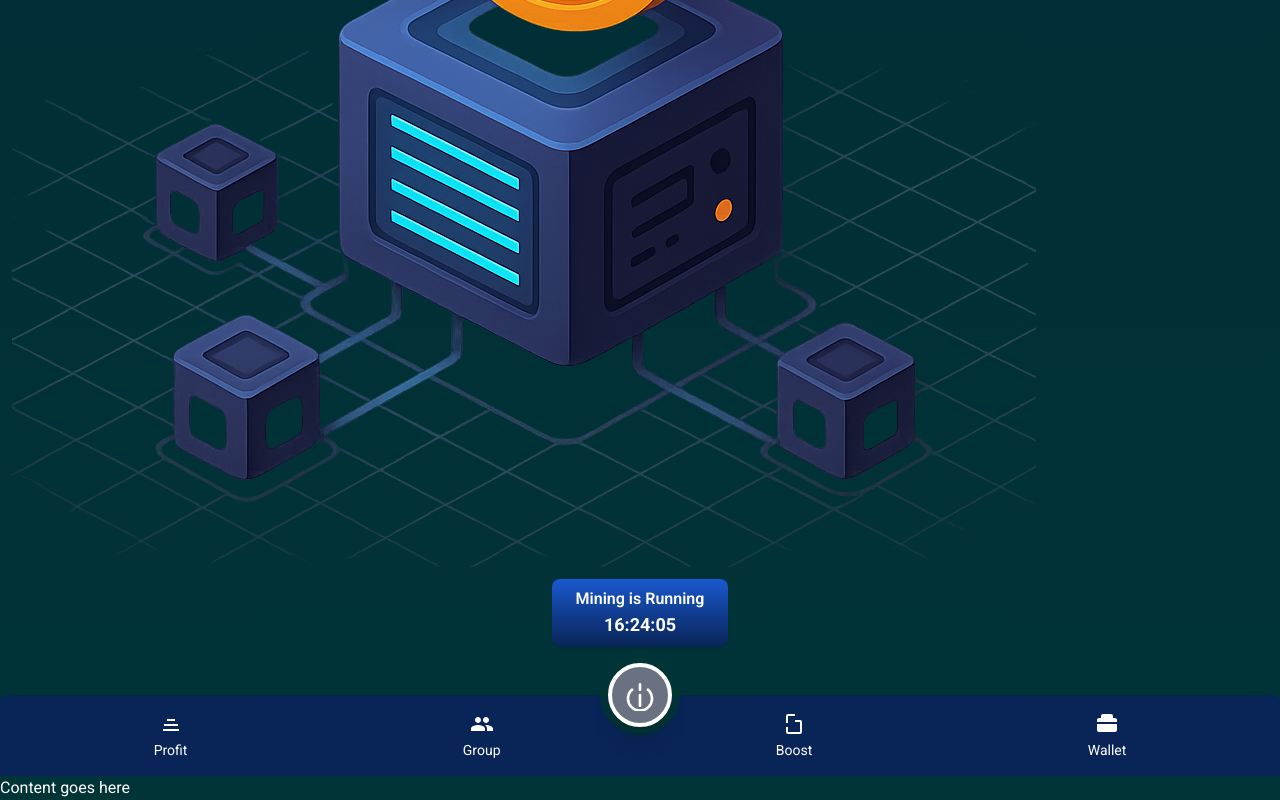
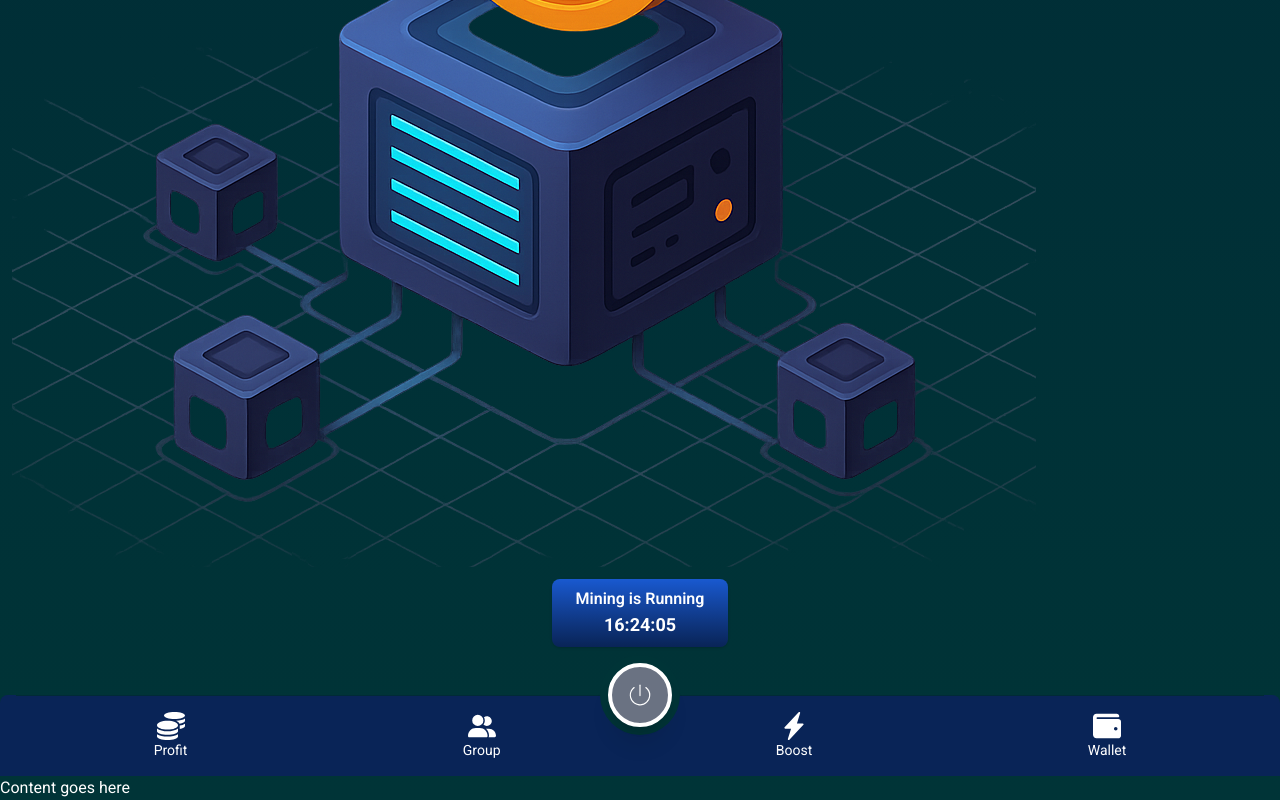
Before and after one commit to Arif-Islam21/hutbit, a React (Vite) app: page / in a window 1280 px wide. Shown: the part 681-1481 px from the top of the page. Built offline with nearby package versions, Linux system fonts and the light colour scheme.

Commit message:
loading page done

```diff
--- a/src/Components/Home/BottomNav.jsx
+++ b/src/Components/Home/BottomNav.jsx
@@ -1,50 +1,34 @@
+import { CiPower } from "react-icons/ci";
+import { FaCoins, FaWallet } from "react-icons/fa";
+import { FaUserGroup } from "react-icons/fa6";
+import { BsLightningChargeFill } from "react-icons/bs";
+
 const BottomNav = () => {
   return (
     <div class="bg-button-bg relative w-full  mx-auto rounded-t-lg pb-4 mt-12 px-4 text-white">
-      <div class="absolute bg-second rounded-full p-2 top-0 left-1/2 transform -translate-x-1/2 -translate-y-1/2 z-10">
+      <button class="absolute cursor-pointer bg-second rounded-full p-2 top-0 left-1/2 transform -translate-x-1/2 -translate-y-1/2 z-10">
         <div class="rounded-full bg-gray-500 border-4 border-white shadow-xl w-16 h-16 flex items-center justify-center">
-          <svg
-            xmlns="http://www.w3.org/2000/svg"
-            class="h-8 w-8 text-white"
-            fill="none"
-            viewBox="0 0 24 24"
-            stroke="currentColor"
-          >
-            <path
-              stroke-linecap="round"
-              stroke-linejoin="round"
-              stroke-width="2"
-              d="M12 4v4m0 4v8m6-12a9 9 0 11-12 0"
-            />
-          </svg>
+          <CiPower size={28} />
         </div>
-      </div>
+      </button>
 
       <div class="flex justify-around items-center mt-8 pt-4 border-t border-first">
-        <div class="flex flex-col items-center">
-          <svg class="w-6 h-6 mb-1" fill="white" viewBox="0 0 24 24">
-            <path d="M4 17v2h16v-2H4zm1-5v2h14v-2H5zm3-5v2h8V7H8z" />
-          </svg>
+        <button class="flex flex-col cursor-pointer items-center">
+          <FaCoins size={28} />
           <span class="text-sm">Profit</span>
-        </div>
-        <div class="flex flex-col items-center">
-          <svg class="w-6 h-6 mb-1" fill="white" viewBox="0 0 24 24">
-            <path d="M16 11c1.66 0 2.99-1.34 2.99-3S17.66 5 16 5s-3 1.34-3 3 1.34 3 3 3zm-8 0c1.66 0 2.99-1.34 2.99-3S9.66 5 8 5 5 6.34 5 8s1.34 3 3 3zm0 2c-2.33 0-7 1.17-7 3.5V19h14v-2.5c0-2.33-4.67-3.5-7-3.5zm8 0c-.29 0-.62.02-.97.05 1.16.84 1.97 1.97 1.97 3.45V19h6v-2.5c0-2.33-4.67-3.5-7-3.5z" />
-          </svg>
+        </button>
+        <button class="flex flex-col items-center cursor-pointer">
+          <FaUserGroup size={28} />
           <span class="text-sm">Group</span>
-        </div>
-        <div class="flex flex-col items-center">
-          <svg class="w-6 h-6 mb-1" fill="white" viewBox="0 0 24 24">
-            <path d="M13 2H6a2 2 0 00-2 2v7h2V4h7V2zM18 8h-5v2h5v10H6v-5H4v5a2 2 0 002 2h12a2 2 0 002-2V10a2 2 0 00-2-2z" />
-          </svg>
+        </button>
+        <button class="flex flex-col items-center cursor-pointer">
+          <BsLightningChargeFill size={28} />
           <span class="text-sm">Boost</span>
-        </div>
-        <div class="flex flex-col items-center">
-          <svg class="w-6 h-6 mb-1" fill="white" viewBox="0 0 24 24">
-            <path d="M20 6h-2V4a2 2 0 00-2-2H8a2 2 0 00-2 2v2H4c-1.1 0-2 .9-2 2v2h20V8c0-1.1-.9-2-2-2zM4 20h16c1.1 0 2-.9 2-2v-6H2v6c0 1.1.9 2 2 2z" />
-          </svg>
+        </button>
+        <button class="flex flex-col items-center cursor-pointer">
+          <FaWallet size={28} />
           <span class="text-sm">Wallet</span>
-        </div>
+        </button>
       </div>
     </div>
   );
--- /dev/null
+++ b/src/Components/Shared/Loading.jsx
@@ -0,0 +1,11 @@
+import React from "react";
+
+const Loading = () => {
+  return (
+    <div className="flex justify-center items-center bg-black min-h-screen">
+      <h1 className="text-8xl animate-text-glow">HUTBIT</h1>
+    </div>
+  );
+};
+
+export default Loading;
--- a/src/Routes/Routes.jsx
+++ b/src/Routes/Routes.jsx
@@ -2,6 +2,7 @@ import React from "react";
 import { createBrowserRouter } from "react-router";
 import MainLayout from "../Layouts/MainLayout";
 import Home from "../Pages/Home/Home";
+import Loading from "../Components/Shared/Loading";
 
 const HomeRoutes = createBrowserRouter([
   {
@@ -12,6 +13,10 @@ const HomeRoutes = createBrowserRouter([
         index: true,
         element: <Home />,
       },
+      {
+        path: "/loading",
+        element: <Loading />,
+      },
     ],
   },
 ]);
--- a/src/index.css
+++ b/src/index.css
@@ -16,6 +16,31 @@
   --color-button-bg-hover: #1959d0;
 }
 
+@keyframes text-glow-vertical {
+  0% {
+    background-position: top;
+  }
+  100% {
+    background-position: bottom;
+  }
+}
+
+.animate-text-glow {
+  background: linear-gradient(
+    to bottom,
+    #989410,
+    rgb(56, 13, 214),
+    #004dff,
+    #00ffe1
+  );
+  background-size: 100% 300%;
+  background-repeat: no-repeat;
+  background-clip: text;
+  -webkit-background-clip: text;
+  color: transparent;
+  animation: text-glow-vertical 3s ease-in-out infinite alternate;
+}
+
 html {
   font-family: "Roboto", sans-serif;
 }
```
